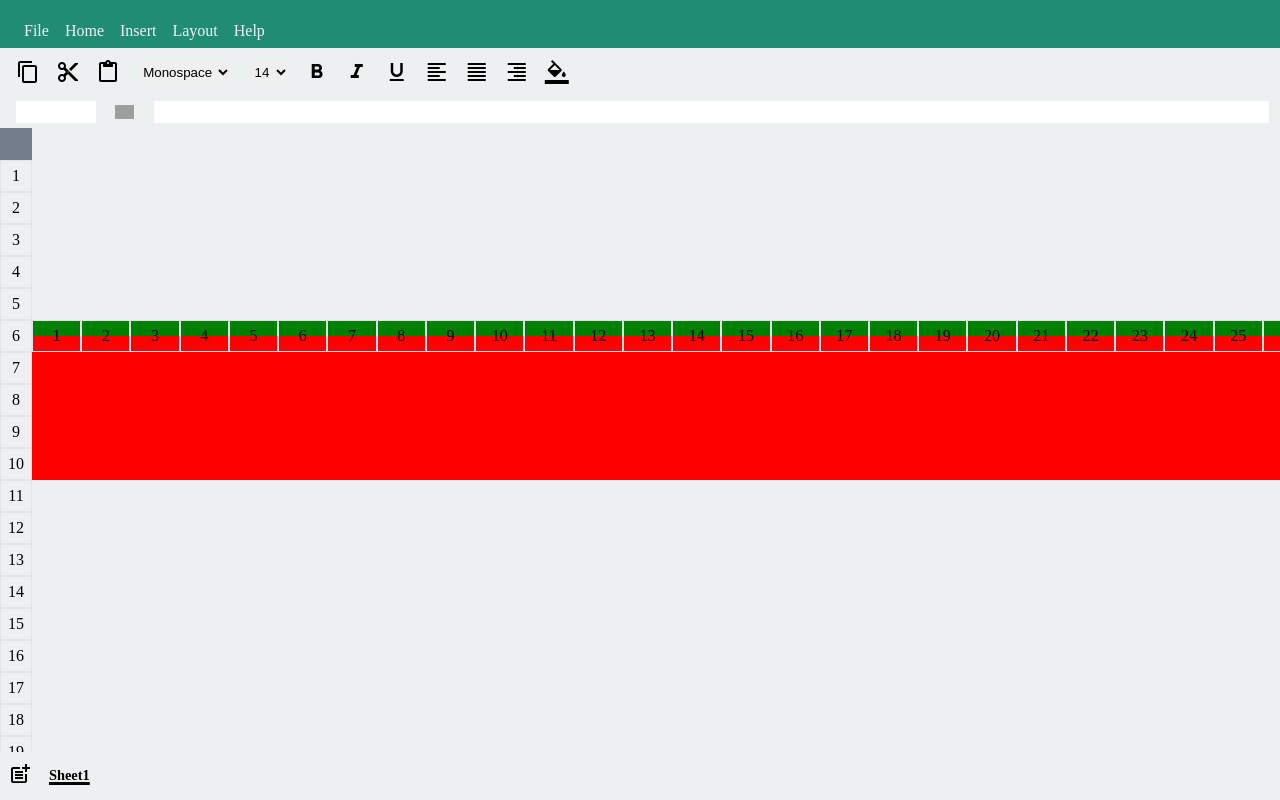
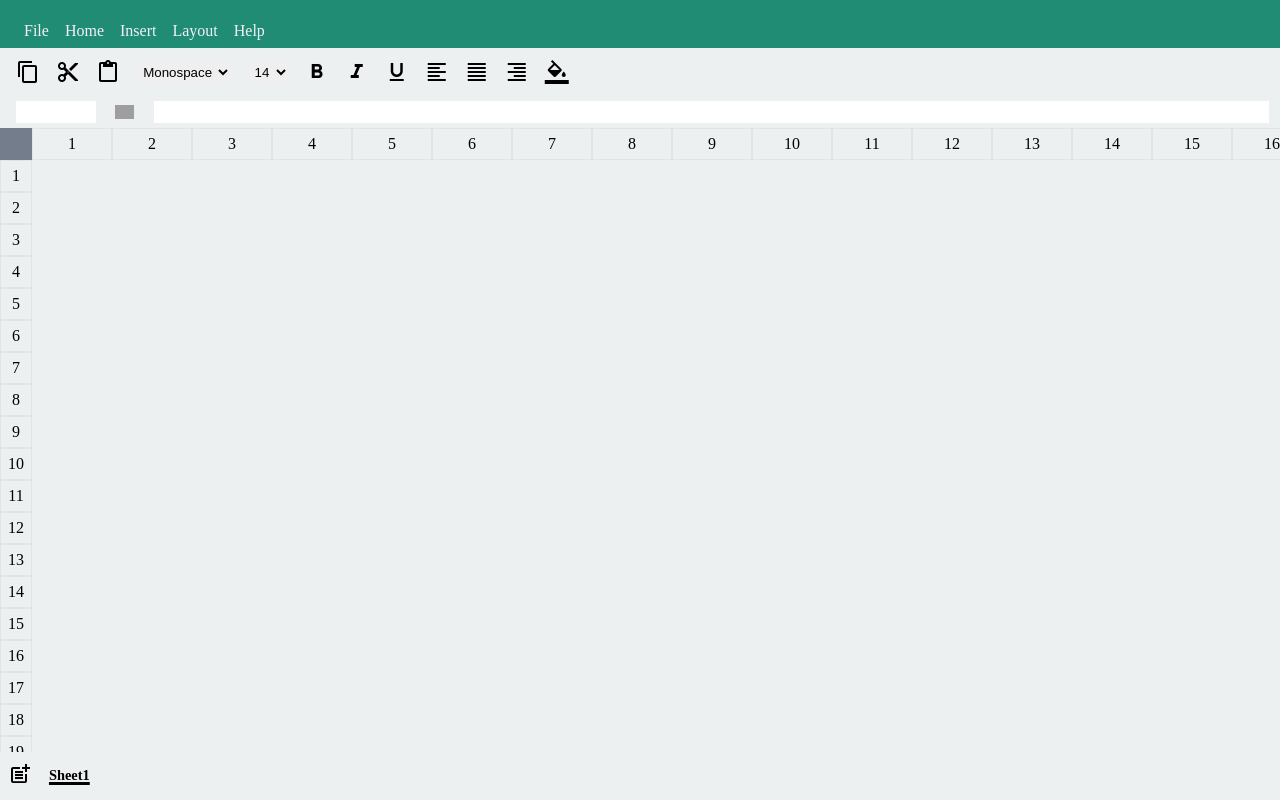
Before and after one commit to rakeshtholia/JsExcel, a plain HTML site: page index.html in a window 1280 px wide. Drawn offline with Linux system fonts and the light colour scheme; grey boxes are pictures that could not be loaded.

Commit message:
updating css

```diff
--- a/style.css
+++ b/style.css
@@ -109,18 +109,13 @@ body {
     width: 2rem;
 }
 .address-row-cont {
-    height: 1rem;
-    top: 5rem;
+    height: 2rem;
     display: flex;
-    /* position: absolute; */
-    background-color: green;
 }
 .cells-cont {
-    position: relative;
+    position: absolute;
     top: 0;
-    height: 10rem;
     left: 2rem;
-    background-color: red;
 }
 
 .address-col {
```
